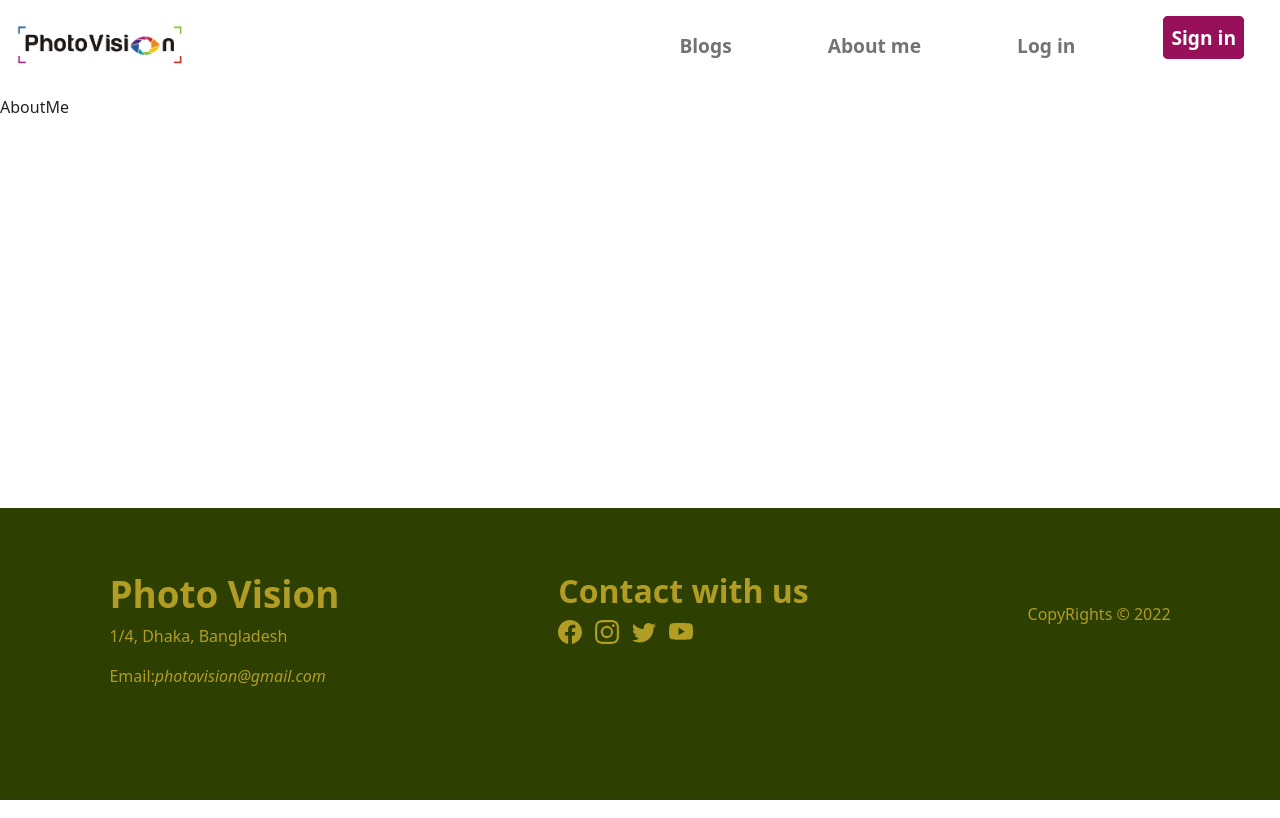
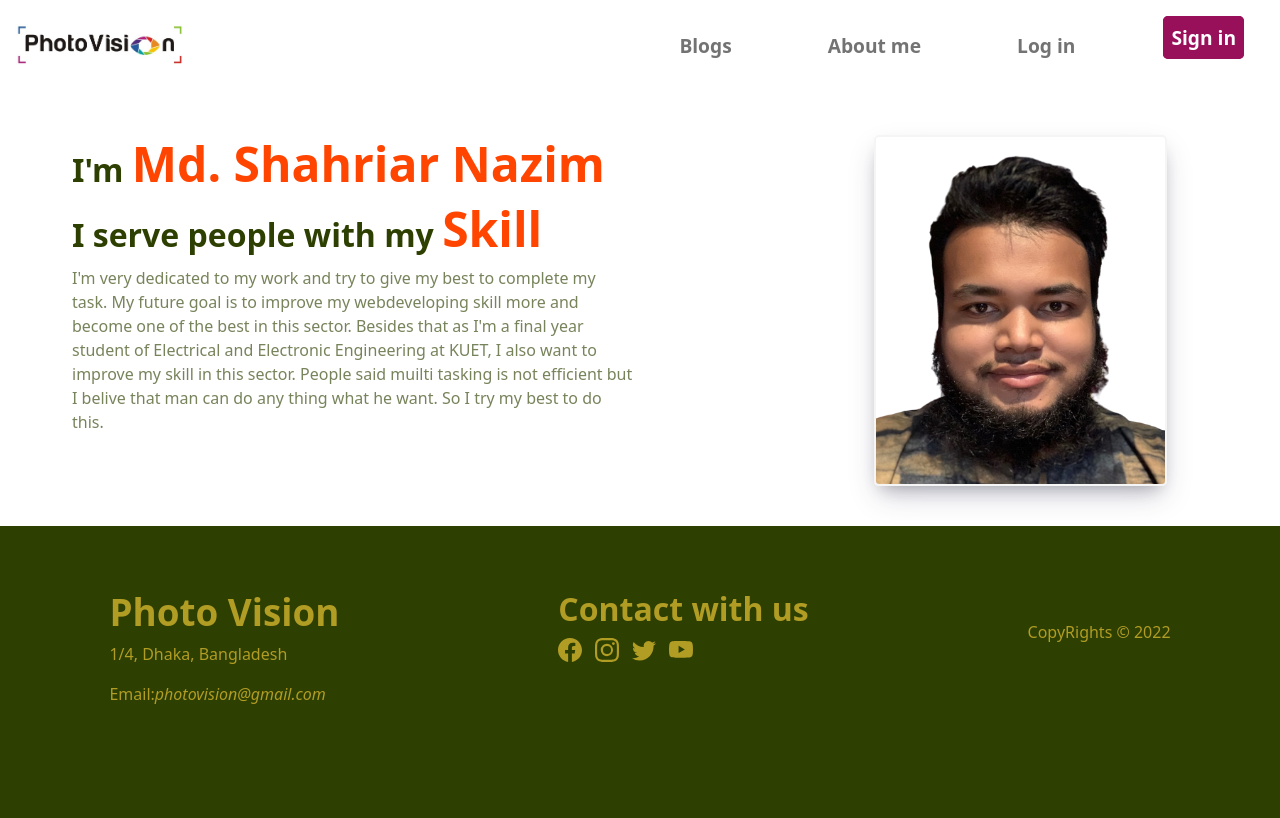
Before and after one commit to Shaon2225/-independent-service-provider, a React (Create React App) app: page /aboutme in a window 1280 px wide. Built offline with nearby package versions, Linux system fonts and the light colour scheme; no server answers.

Commit message:
about section done

```diff
--- a/src/component/aboutMe/AboutMe.jsx
+++ b/src/component/aboutMe/AboutMe.jsx
@@ -1,8 +1,20 @@
 import React from 'react'
+import './aboutme.css'
 
 const AboutMe = () => {
   return (
-    <div>AboutMe</div>
+    <div className='aboutme-container'>
+      <div className='aboutme-details'>
+      <h2>I'm <span className='my-name'>Md. Shahriar Nazim</span></h2>
+      <h2>I serve people with my <span className='my-name'>Skill</span></h2>
+      <p className='details-text'>
+        I'm very dedicated to my work and try to give my best to complete my task. My future goal is to improve my webdeveloping skill more and become one of the best in this sector. Besides that as I'm a final year student of Electrical and Electronic Engineering at KUET, I also want to improve my skill in this sector. People said muilti tasking is not efficient but I belive that man can do any thing what he want. So I try my best to do this.
+      </p>
+      </div>
+      <div>
+        <img className='my-img' src="utility/img/me-wbg.png" alt="" />
+      </div>
+    </div>
   )
 }
 
--- a/src/component/aboutMe/aboutme.css
+++ b/src/component/aboutMe/aboutme.css
@@ -0,0 +1,34 @@
+.aboutme-container{
+    display: flex;
+    justify-content: space-around;
+    margin: 2.5rem;
+}
+
+.aboutme-details{
+    width: 75%;
+    margin-left: 2rem;
+    color: #2d3f01;
+}
+
+.aboutme-details>h2{
+    font-weight: 600;
+}
+
+.my-name{
+    font-weight: 800;
+    color: orangered;
+    font-size: 3rem;
+}
+
+.details-text{
+    width: 70%;
+    font-weight: 500;
+    color: #2d3f01a5;
+}
+
+.my-img{
+    border: 2px solid whitesmoke;
+    width: 80%;
+    aspect-ratio: 1/1.2;
+    border-radius: 5px ;
+    box-shadow: rgba(50, 50, 93, 0.25) 0px 13px 27px -5px, rgba(0, 0, 0, 0.3) 0px 8px 16px -8px;}
--- a/src/component/blog/Blog.jsx
+++ b/src/component/blog/Blog.jsx
@@ -1,4 +1,5 @@
 import React from 'react'
+import './Blog.css'
 
 const Blog = () => {
   return (
```
